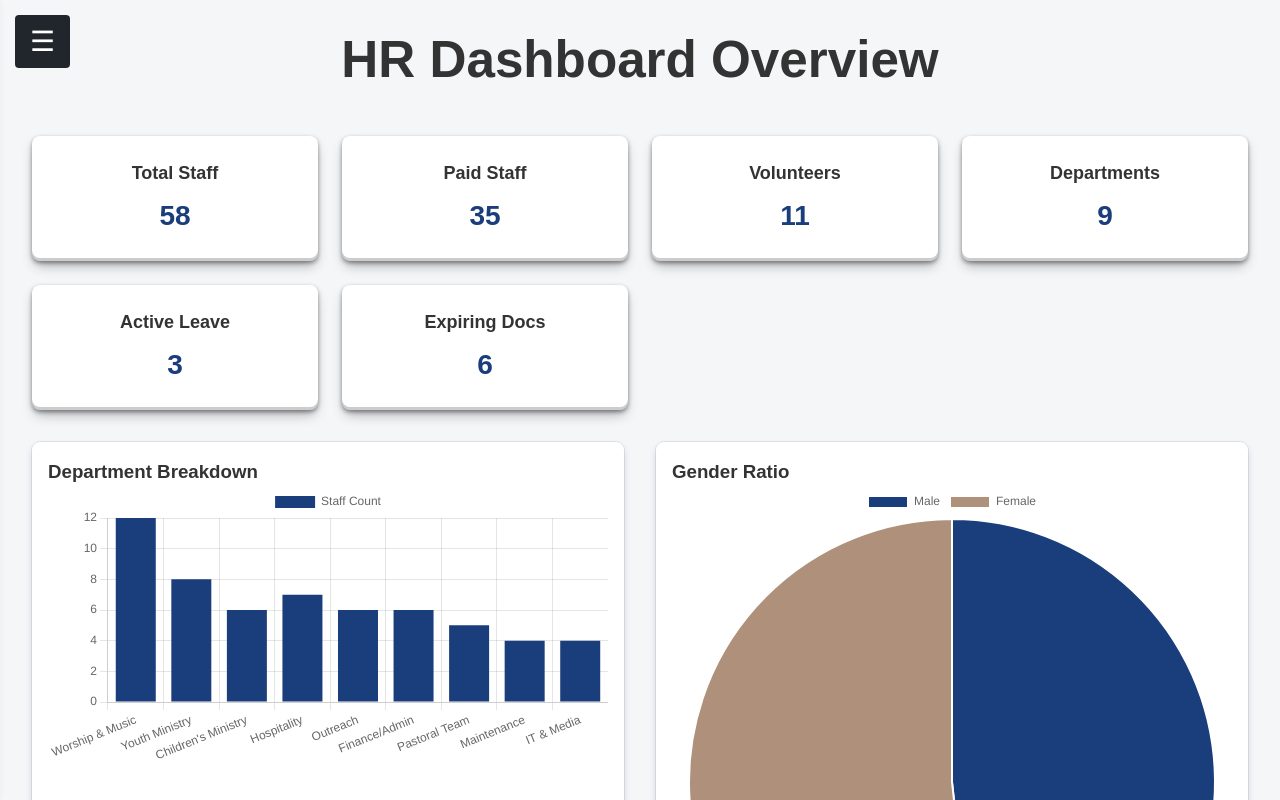
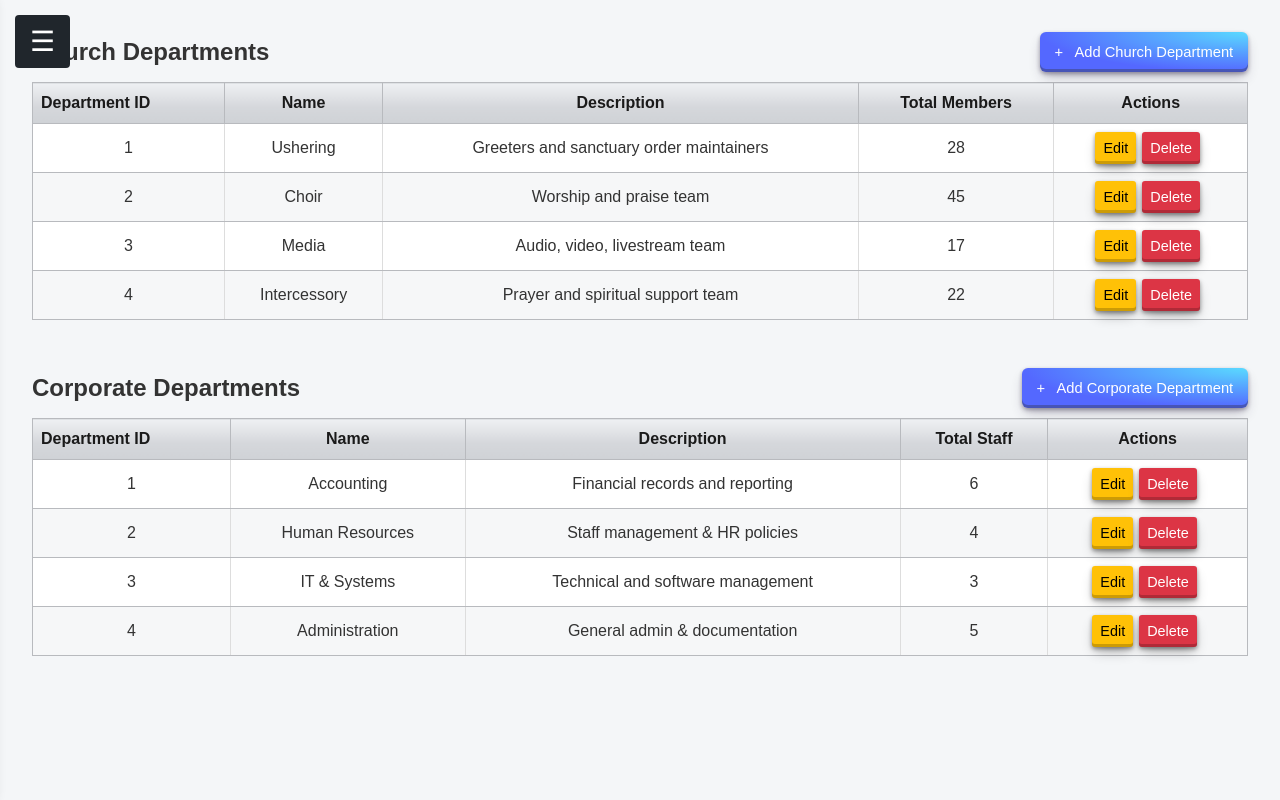
Before and after one commit to joymundia98/Shield_dev, a React (Vite) app in the folder client/: page /hr/departments in a window 1280 px wide. Shown: the top 800 px of the page. Built offline with nearby package versions, Linux system fonts and the light colour scheme.

Commit message:
Added departments to the HR module

```diff
--- a/client/src/App.tsx
+++ b/client/src/App.tsx
@@ -26,6 +26,7 @@ import AssetDashboard from "./pages/assets/dashboard";
 // HR Module Functional Pages
 import StaffDirectory from "./pages/hr/staff-directory";
 import LeaveManagementPage from "./pages/hr/leave";
+import DepartmentsPage from "./pages/hr/departments";
 
 // Asset Module Functional Pages
 import AssetsPage from "./pages/assets/assets";
@@ -110,7 +111,7 @@ function App() {
         <Route path="/hr/staff-directory" element={<StaffDirectory />} />
         <Route path="/hr/attendance" element={<HRDashboard />} />
         <Route path="/hr/leave" element={<LeaveManagementPage />} />
-        <Route path="/hr/departments" element={<HRDashboard />} />
+        <Route path="/hr/departments" element={<DepartmentsPage />} />
 
           {/* ------------------------------
                     PROGRAMS SUB-ROUTES
--- a/client/src/pages/hr/dashboard.tsx
+++ b/client/src/pages/hr/dashboard.tsx
@@ -150,9 +150,9 @@ const HRDashboard: React.FC = () => {
         <a href="/hr/attendance">Attendance</a>
         <a href="/hr/leave">Leave Management</a>
         <a href="/hr/departments">Departments</a>
-        <a href="#">Volunteers</a>
+        {/*<a href="#">Volunteers</a>
         <a href="#">Training</a>
-        <a href="#">HR Related Documents</a>
+        <a href="#">HR Documents</a>*/}
 
         <hr className="sidebar-separator" />
         <a href="/dashboard" className="return-main">← Back to Main Dashboard</a>
--- /dev/null
+++ b/client/src/pages/hr/departments.tsx
@@ -0,0 +1,278 @@
+import React, { useState, useEffect } from "react";
+import { useNavigate } from "react-router-dom";
+import "../../styles/global.css";
+
+interface Department {
+  id: number;
+  name: string;
+  desc: string;
+  total: number;
+}
+
+const DepartmentsPage: React.FC = () => {
+  const navigate = useNavigate();
+  const [sidebarOpen, setSidebarOpen] = useState(false);
+
+  /* -------------------- Department States -------------------- */
+  const [churchDepartments, setChurchDepartments] = useState<Department[]>([
+    { id: 1, name: "Ushering", desc: "Greeters and sanctuary order maintainers", total: 28 },
+    { id: 2, name: "Choir", desc: "Worship and praise team", total: 45 },
+    { id: 3, name: "Media", desc: "Audio, video, livestream team", total: 17 },
+    { id: 4, name: "Intercessory", desc: "Prayer and spiritual support team", total: 22 }
+  ]);
+
+  const [corporateDepartments, setCorporateDepartments] = useState<Department[]>([
+    { id: 1, name: "Accounting", desc: "Financial records and reporting", total: 6 },
+    { id: 2, name: "Human Resources", desc: "Staff management & HR policies", total: 4 },
+    { id: 3, name: "IT & Systems", desc: "Technical and software management", total: 3 },
+    { id: 4, name: "Administration", desc: "General admin & documentation", total: 5 }
+  ]);
+
+  /* -------------------- Popup States -------------------- */
+  const [showPopup, setShowPopup] = useState(false);
+  const [editIndex, setEditIndex] = useState<number | null>(null);
+  const [editingGroup, setEditingGroup] = useState<"church" | "corporate" | null>(null);
+
+  const [deptName, setDeptName] = useState("");
+  const [deptDesc, setDeptDesc] = useState("");
+
+  /* -------------------- Sidebar -------------------- */
+  const toggleSidebar = () => setSidebarOpen(!sidebarOpen);
+
+  useEffect(() => {
+    if (sidebarOpen) document.body.classList.add("sidebar-open");
+    else document.body.classList.remove("sidebar-open");
+  }, [sidebarOpen]);
+
+  /* -------------------- Popup Logic -------------------- */
+  const openPopup = (group: "church" | "corporate", index: number | null = null) => {
+    setEditingGroup(group);
+    setEditIndex(index);
+
+    if (index !== null) {
+      const dept = group === "church" ? churchDepartments[index] : corporateDepartments[index];
+      setDeptName(dept.name);
+      setDeptDesc(dept.desc);
+    } else {
+      setDeptName("");
+      setDeptDesc("");
+    }
+
+    setShowPopup(true);
+  };
+
+  const closePopup = () => {
+    setShowPopup(false);
+    setEditIndex(null);
+    setEditingGroup(null);
+  };
+
+  /* -------------------- Save Handler -------------------- */
+  const saveDepartment = () => {
+    if (!deptName.trim()) {
+      alert("Department name is required");
+      return;
+    }
+
+    if (!editingGroup) return;
+
+    if (editIndex !== null) {
+      // Editing existing
+      if (editingGroup === "church") {
+        const updated = [...churchDepartments];
+        updated[editIndex] = { ...updated[editIndex], name: deptName, desc: deptDesc };
+        setChurchDepartments(updated);
+      } else {
+        const updated = [...corporateDepartments];
+        updated[editIndex] = { ...updated[editIndex], name: deptName, desc: deptDesc };
+        setCorporateDepartments(updated);
+      }
+    } else {
+      // Creating new department
+      const newDept: Department = {
+        id:
+          editingGroup === "church"
+            ? churchDepartments.length + 1
+            : corporateDepartments.length + 1,
+        name: deptName,
+        desc: deptDesc,
+        total: 0
+      };
+
+      if (editingGroup === "church") {
+        setChurchDepartments(prev => [...prev, newDept]);
+      } else {
+        setCorporateDepartments(prev => [...prev, newDept]);
+      }
+    }
+
+    closePopup();
+  };
+
+  /* -------------------- Delete Handler -------------------- */
+  const deleteDepartment = (group: "church" | "corporate", index: number) => {
+    if (!window.confirm("Are you sure you want to delete this department?")) return;
+
+    if (group === "church") {
+      setChurchDepartments(prev => prev.filter((_, i) => i !== index));
+    } else {
+      setCorporateDepartments(prev => prev.filter((_, i) => i !== index));
+    }
+  };
+
+  return (
+    <div className="dashboard-wrapper">
+
+      {/* Hamburger */}
+      <button className="hamburger" onClick={toggleSidebar}>
+        &#9776;
+      </button>
+
+      {/* Sidebar */}
+      <div className={`sidebar ${sidebarOpen ? "sidebar-open" : ""}`}>
+        <div className="close-wrapper">
+          <div className="toggle close-btn">
+            <input
+              type="checkbox"
+              checked={sidebarOpen}
+              onChange={toggleSidebar}
+            />
+            <span className="button"></span>
+            <span className="label">X</span>
+          </div>
+        </div>
+
+        <h2>ASSET MANAGER</h2>
+        <a href="/assets/dashboard">Dashboard</a>
+        <a href="/assets/assets">Asset Inventory</a>
+        <a href="/assets/depreciation">Depreciation Info</a>
+        <a href="/assets/maintenance">Maintenance</a>
+        <a href="/assets/categories">Categories</a>
+        <a href="/assets/departments" className="active">Departments</a>
+
+        <hr className="sidebar-separator" />
+
+        <a href="/dashboard" className="return-main">← Back to Main Dashboard</a>
+        <a
+          href="/"
+          className="logout-link"
+          onClick={(e) => {
+            e.preventDefault();
+            localStorage.clear();
+            navigate("/");
+          }}
+        >
+          ➜ Logout
+        </a>
+      </div>
+
+      {/* Main Content */}
+      <div className="dashboard-content">
+
+        {/* Church Departments */}
+        <div className="table-section">
+          <div className="table-header" style={{ display: "flex", justifyContent: "space-between", alignItems: "center" }}>
+            <h2>Church Departments</h2>
+            <button className="add-btn" onClick={() => openPopup("church")}>
+              + &nbsp; Add Church Department
+            </button>
+          </div>
+
+          <table className="responsive-table">
+            <thead>
+              <tr>
+                <th>Department ID</th>
+                <th>Name</th>
+                <th>Description</th>
+                <th>Total Members</th>
+                <th>Actions</th>
+              </tr>
+            </thead>
+            <tbody>
+              {churchDepartments.map((dept, index) => (
+                <tr key={dept.id}>
+                  <td>{dept.id}</td>
+                  <td>{dept.name}</td>
+                  <td>{dept.desc}</td>
+                  <td>{dept.total}</td>
+                  <td className="actions">
+                    <button className="edit-btn" onClick={() => openPopup("church", index)}>Edit</button>
+                    <button className="delete-btn" onClick={() => deleteDepartment("church", index)}>Delete</button>
+                  </td>
+                </tr>
+              ))}
+            </tbody>
+          </table>
+        </div>
+
+        {/* Corporate Departments */}
+        <div className="table-section" style={{ marginTop: "3rem" }}>
+          <div className="table-header" style={{ display: "flex", justifyContent: "space-between", alignItems: "center" }}>
+            <h2>Corporate Departments</h2>
+            <button className="add-btn" onClick={() => openPopup("corporate")}>
+              + &nbsp; Add Corporate Department
+            </button>
+          </div>
+
+          <table className="responsive-table">
+            <thead>
+              <tr>
+                <th>Department ID</th>
+                <th>Name</th>
+                <th>Description</th>
+                <th>Total Staff</th>
+                <th>Actions</th>
+              </tr>
+            </thead>
+            <tbody>
+              {corporateDepartments.map((dept, index) => (
+                <tr key={dept.id}>
+                  <td>{dept.id}</td>
+                  <td>{dept.name}</td>
+                  <td>{dept.desc}</td>
+                  <td>{dept.total}</td>
+                  <td className="actions">
+                    <button className="edit-btn" onClick={() => openPopup("corporate", index)}>Edit</button>
+                    <button className="delete-btn" onClick={() => deleteDepartment("corporate", index)}>Delete</button>
+                  </td>
+                </tr>
+              ))}
+            </tbody>
+          </table>
+        </div>
+
+      </div>
+
+      {/* Popup Overlay */}
+      {showPopup && <div className="overlay" onClick={closePopup}></div>}
+
+      {/* Popup Form */}
+      <div className="filter-popup" style={{ display: showPopup ? "block" : "none", width: "380px", padding: "2rem" }}>
+        <h3>{editIndex !== null ? "Edit Department" : "Add Department"}</h3>
+
+        <label>Name</label>
+        <input
+          type="text"
+          value={deptName}
+          onChange={(e) => setDeptName(e.target.value)}
+          placeholder="Department Name"
+        />
+
+        <label>Description</label>
+        <textarea
+          value={deptDesc}
+          onChange={(e) => setDeptDesc(e.target.value)}
+          placeholder="Short description"
+        ></textarea>
+
+        <div className="filter-popup-buttons" style={{ display: "flex", justifyContent: "flex-end", gap: "1rem" }}>
+          <button className="add-btn" onClick={saveDepartment}>Save</button>
+          <button className="cancel-btn" onClick={closePopup}>Cancel</button>
+        </div>
+      </div>
+
+    </div>
+  );
+};
+
+export default DepartmentsPage;
--- a/client/src/pages/hr/leave.tsx
+++ b/client/src/pages/hr/leave.tsx
@@ -80,9 +80,10 @@ const LeaveManagementPage: React.FC = () => {
         <a href="/staff-directory">Staff Directory</a>
         <a href="/attendance">Attendance</a>
         <a href="/leave-management" className="active">Leave Management</a>
-        <a href="#">Volunteers</a>
+        <a href="/departments">Departments</a>
+        {/*<a href="#">Volunteers</a>
         <a href="#">Training</a>
-        <a href="#">HR Documents</a>
+        <a href="#">HR Documents</a>*/}
 
         <hr className="sidebar-separator" />
         <a href="/dashboard" className="return-main">← Back to Main Dashboard</a>
--- a/client/src/pages/hr/staff-directory.tsx
+++ b/client/src/pages/hr/staff-directory.tsx
@@ -151,9 +151,9 @@ const StaffDirectoryPage: React.FC = () => {
         <a href="/hr/attendance">Attendance</a>
         <a href="/hr/leave">Leave Management</a>
         <a href="/hr/departments">Departments</a>
-        <a href="#">Volunteers</a>
+        {/*<a href="#">Volunteers</a>
         <a href="#">Training</a>
-        <a href="#">HR Related Documents</a>
+        <a href="#">HR Documents</a>*/}
 
         <hr className="sidebar-separator" />
         <a href="/dashboard" className="return-main">← Back to Main Dashboard</a>
```
